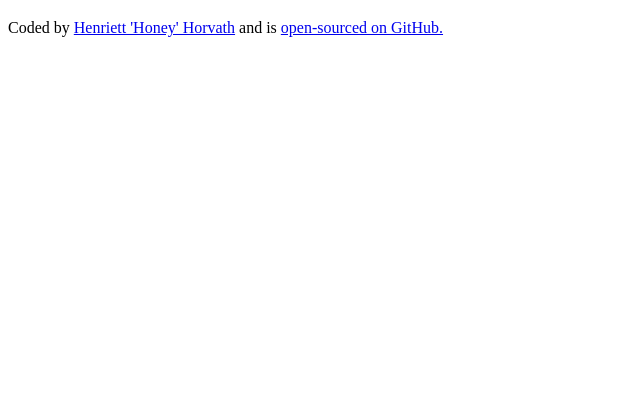
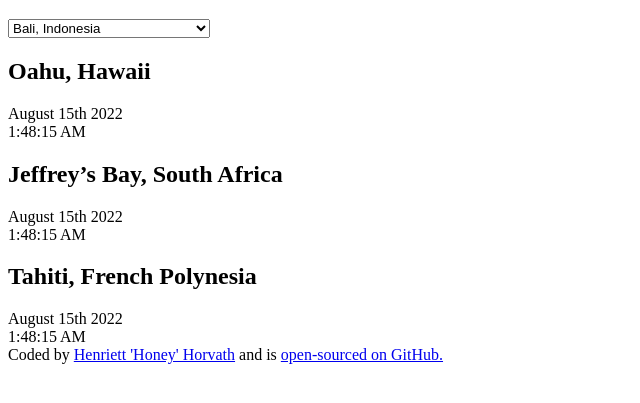
Before and after one commit to henih/world-clock, a plain HTML site: page index.html in a window 1280 px wide. Shown: the part 61-464 px from the top of the page, without its empty margins (0-640 px from the left). Drawn offline with Linux system fonts and the light colour scheme.

Commit message:
Created basic HTML structure

```diff
--- a/index.html
+++ b/index.html
@@ -7,7 +7,41 @@
     <link rel="stylesheet" href="css/style.css" />
   </head>
   <body>
+    <div class="container">
+
     <h1>Surf O'Clock</h1>
+        <select>
+            <option value="">Bali, Indonesia</option>
+            <option value="">Fuerteventura, Canary Islands</option>
+            <option value="">Carrapateira, Portugal</option>
+            <option value="">Arugam Bay, Sri Lanka</option>
+        </select>
+
+    <div class="city">
+        <h2>Oahu, Hawaii</h2>
+     <div class="date">
+        August 15th 2022</div>
+    <div class="time">
+        1:48:15 AM</div>
+        </div>
+
+           <div class="city">
+        <h2>Jeffrey’s Bay, South Africa</h2>
+     <div class="date">
+        August 15th 2022</div>
+    <div class="time">
+        1:48:15 AM</div>
+        </div>
+
+           <div class="city">
+        <h2>Tahiti, French Polynesia</h2>
+     <div class="date">
+        August 15th 2022</div>
+    <div class="time">
+        1:48:15 AM</div>
+        </div>
+
+
     <footer>
       Coded by
       <a href="mailto:horvath.henriett@gmail.com" target="_blank"
@@ -17,6 +51,7 @@
       <a href="https://github.com/henih/world-clock" target="_blank">
         open-sourced on GitHub.</a
       >
+      </div>
     </footer>
     <script src="javascript/index.js"></script>
   </body>
```
